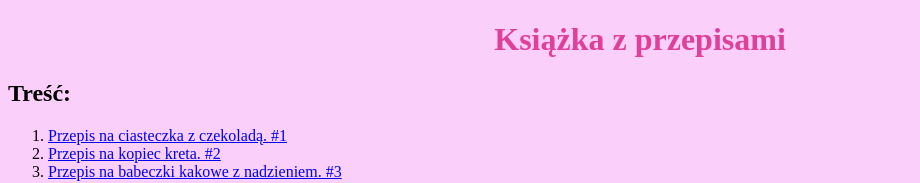
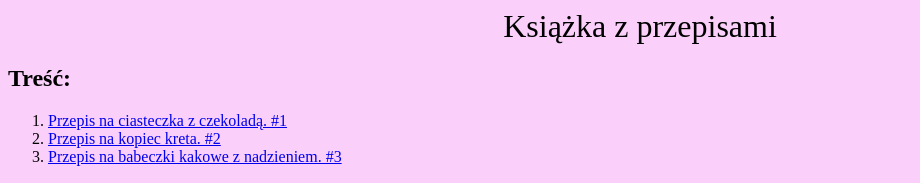
Before and after one commit to Aleksandra1520/Aleksandra1520.github.io, a plain HTML site: page index.html in a window 1280 px wide. Shown: the top 183 px of the page, without its empty margins (0-920 px from the left). Drawn offline with Linux system fonts and the light colour scheme.

Commit message:
Update index.html

```diff
--- a/index.html
+++ b/index.html
@@ -17,7 +17,7 @@
     </head>
     <body>
 
-        <h1><center>Książka z przepisami</center></h1>
+        <center><span style="font-size: xx-large">Książka z przepisami</span></center>
 
         <h2>Treść:</h2>
 
```
